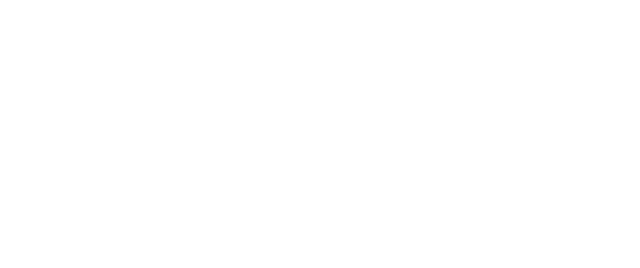
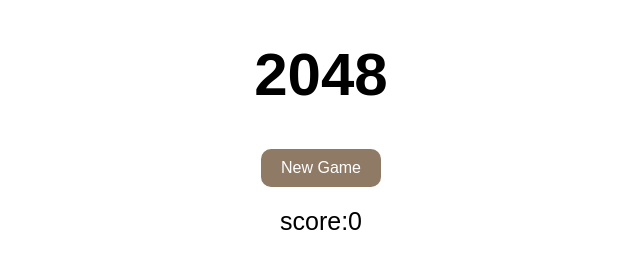
Before and after one commit to lcdiao/2048, a plain HTML site: page index.html in a window 1280 px wide. Shown: the whole page, without its empty margins (319-959 px from the left). Drawn offline with nearby package versions, Linux system fonts and the light colour scheme.

Commit message:
add title

```diff
--- a/2048.css
+++ b/2048.css
@@ -0,0 +1,38 @@
+header{
+	display: block;
+	margin: 0 auto;
+	width: 500px;
+	text-align: center;
+}
+
+header h1{
+	font-family: Arial;
+	font-size: 60px;
+	font-weight: bold;
+}
+header #newgamebutton{
+	display: block;
+	margin:20px auto;
+	width:100px;
+
+	padding: 10px 10px;
+	background-color: #8f7a66;
+
+	font-family: Arial;
+	color:white;
+
+	border-radius: 10px;
+
+	text-decoration: none;
+
+}
+
+header #newgamebutton:hover{
+	background-color: #9f8b77;
+}
+
+header p{
+	font-family: Arial;
+	font-size: 25px;
+	margin: 20px auto;
+}
--- a/index.html
+++ b/index.html
@@ -10,6 +10,10 @@
 	<script type="text/javascript" src="main2048.js"></script>
 </head>
 <body>
-
+	<header>
+		<h1>2048</h1>
+		<a href="javascript:newgame();" id="newgamebutton">New Game</a>
+		<p>score:<span id="">0</span></p>
+	</header>
 </body>
 </html>
--- a/main2048.js
+++ b/main2048.js
@@ -0,0 +1,2 @@
+var board = new Array();// 4x4的格子！
+var score = 0;			//游戏分数
```
